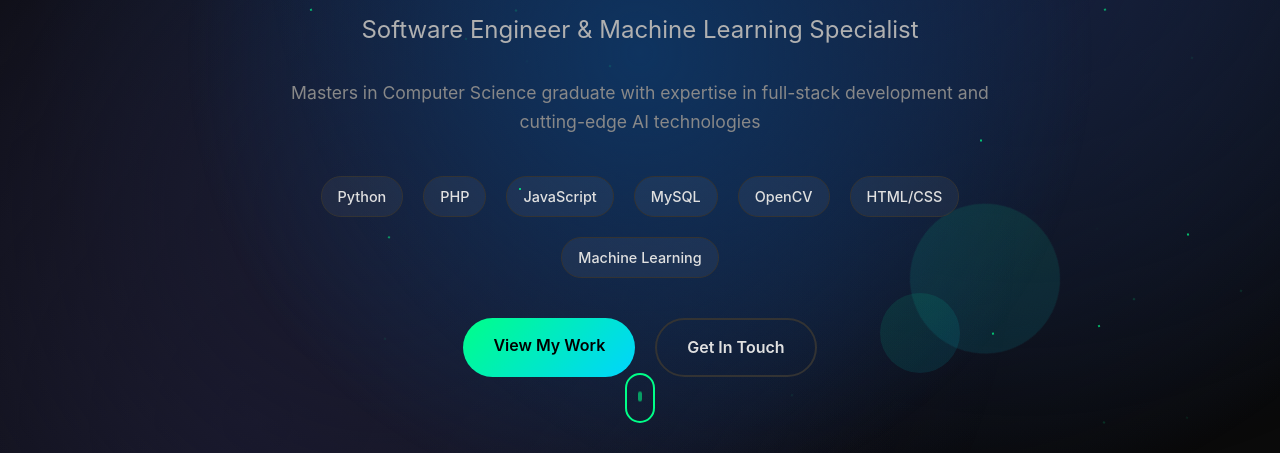
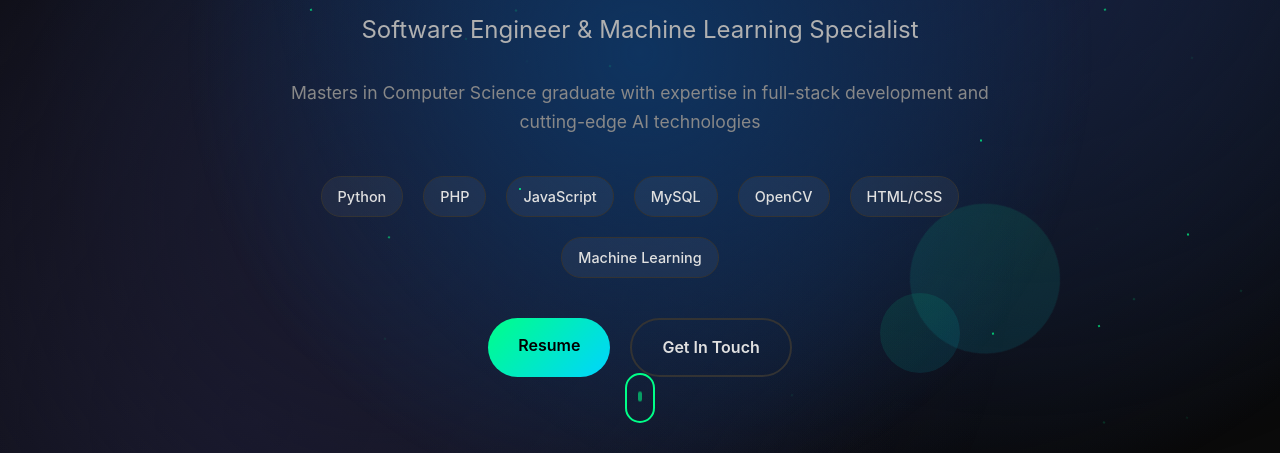
Before and after one commit to Shadin710/Portfolio, a plain HTML site: page index.html in a window 1280 px wide. Shown: the part 347-800 px from the top of the page. Drawn offline with Linux system fonts and the light colour scheme.

Commit message:
Added resume download

```diff
--- a/index.html
+++ b/index.html
@@ -60,7 +60,7 @@
             </div>
 
             <div class="cta-buttons">
-                <a href="#projects" class="btn btn-primary">View My Work</a>
+                <a href="pubic/static/resume.pdf" class="btn btn-primary" target="_blank">Resume</a>
                 <a href="#contact" class="btn btn-secondary">Get In Touch</a>
             </div>
         </div>
```
Also changed, not shown: 1 other file.
